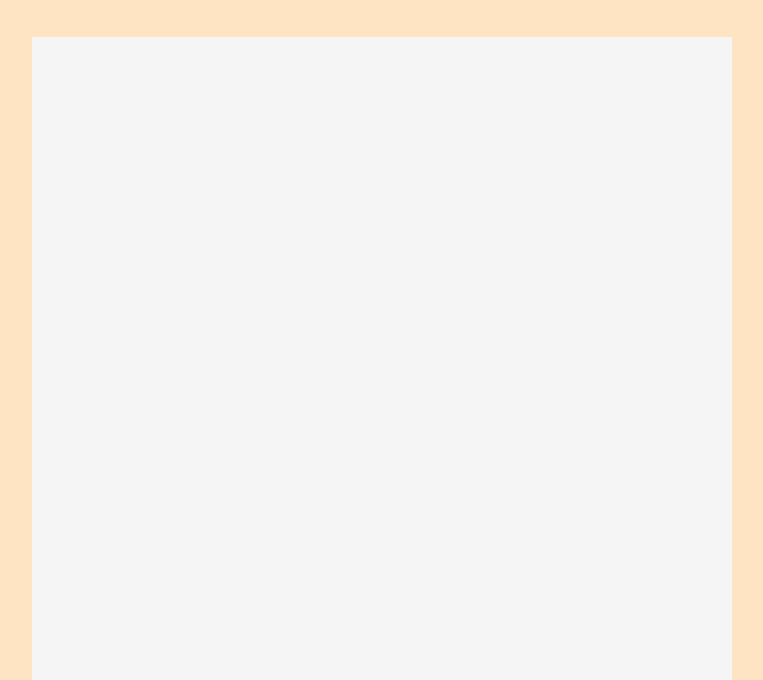
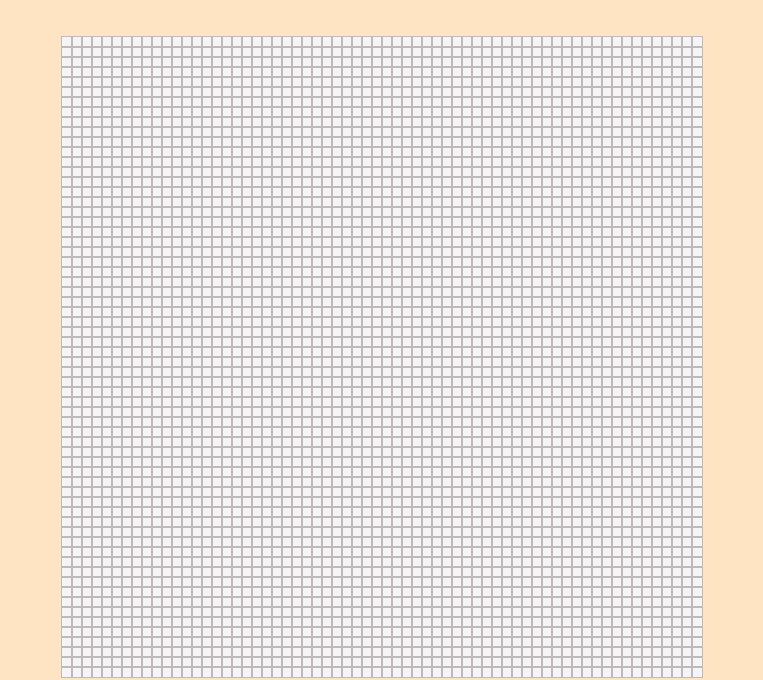
Before and after one commit to SujalGupta52/etch-a-sketch, a plain HTML site: page index.html in a window 1280 px wide. Shown: the part 122-802 px from the top of the page, without its empty margins (258-1021 px from the left). Drawn offline with Linux system fonts and the light colour scheme.

Commit message:
Edit index.html, style.css and script.js

```diff
--- a/index.html
+++ b/index.html
@@ -6,10 +6,11 @@
     <meta name="viewport" content="width=device-width, initial-scale=1.0">
     <title>Document</title>
     <link rel="stylesheet" href="style.css">
+    <script src="script.js" defer></script>
 </head>
 <body>
     <div class="heading">Etch a Sketch</div>
-    <div class="container"></div>
+    <div class="mother-box"></div>
     <div class="buttons">
         <button class="draw-button">Draw</button>
         <button class="erase-button">Erase</button>
--- a/script.js
+++ b/script.js
@@ -0,0 +1,20 @@
+const container = document.createElement('div');
+const mainBox = document.querySelector('.mother-box');
+let n = 64;
+container.classList.add('container');
+console.log(mainBox.offsetHeight);
+for(i = 0; i < n*n; i++) {
+    const pixel = document.createElement('div');
+    pixel.classList.add('pixel');
+
+    pixel.style.height = mainBox.offsetHeight/n + 'px';
+    pixel.style.width = mainBox.offsetWidth/n + 'px';
+
+    pixel.addEventListener('mouseover', () => {
+        pixel.style.backgroundColor = 'black';
+    });
+
+    container.appendChild(pixel);
+}
+
+document.querySelector('.mother-box').appendChild(container);
--- a/style.css
+++ b/style.css
@@ -14,9 +14,13 @@ body {
     font-size: 60px;
 }
 
+.mother-box {
+    height: 640px;
+    width: 640px;
+}
+
 .container {
-    height: 700px;
-    width: 700px;
+    flex: 1;
     background-color: whitesmoke;
     display: flex;
     flex-wrap: wrap;
@@ -51,3 +55,7 @@ body {
         rgba(255, 0, 0, 1) 100%
     );
 }
+
+.pixel {
+    outline: 1px solid rgb(191, 185, 185);
+}
```
